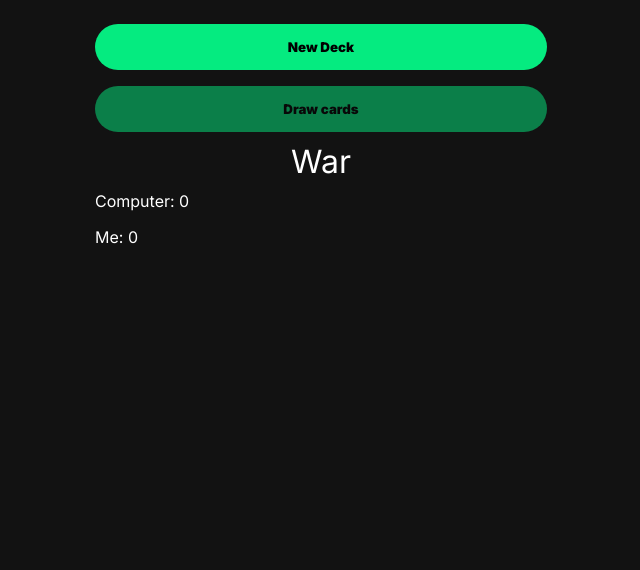
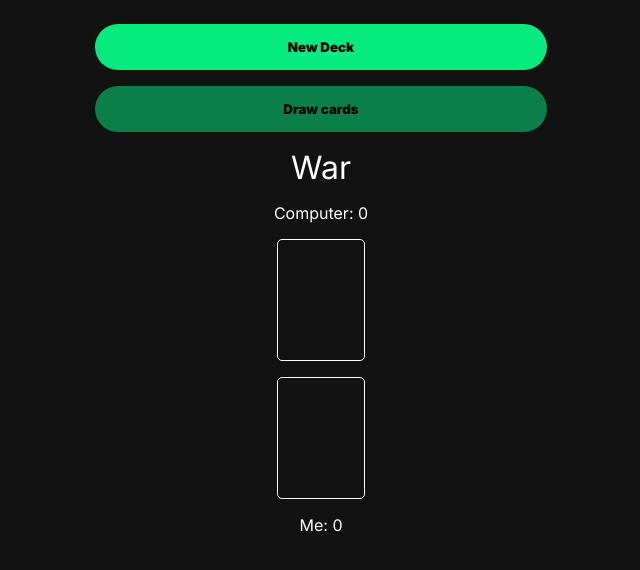
Before and after one commit to svenvos/game-of-war, a plain HTML site: page index.html in a window 1280 px wide. Shown: the whole page, without its empty margins (319-959 px from the left). Drawn offline with Linux system fonts and the light colour scheme.

Commit message:
Set default text alignment to center, removed the h1 styling since it wasn't needed anymore, made the container a display of flex in order to add a gap between every element in the page, and added the styling for the card slots and the images inside the card slots as well

```diff
--- a/index.css
+++ b/index.css
@@ -6,6 +6,7 @@
     font-family: "Inter", Arial, Helvetica, sans-serif;
     font-weight: 400;
     color: #ffffff;
+    text-align: center;
 }
 
 body {
@@ -14,16 +15,15 @@ body {
 }
 
 /* Typography */
-h1 {
-    text-align: center;
-    padding: 10px 0;
-}
 
 /* Layout */
 .container {
     max-width: 500px;
     margin: 0 auto;
     padding: 24px;
+    display: flex;
+    flex-direction: column;
+    gap: 1em;
 }
 
 .buttons-container {
@@ -66,8 +66,16 @@ h1 {
     gap: 1em;
 }
 
-.cards-container img {
-    width: 48%;
+.card-slot img {
+    height: 120px;
+    width: calc(120px * 5 / 7);
+}
+
+.card-slot {
+    border: 1px solid white;
+    border-radius: 5px;
+    height: 122px;
+    width: calc(122px * 5 / 7);
 }
 
 /* Utility */
```
